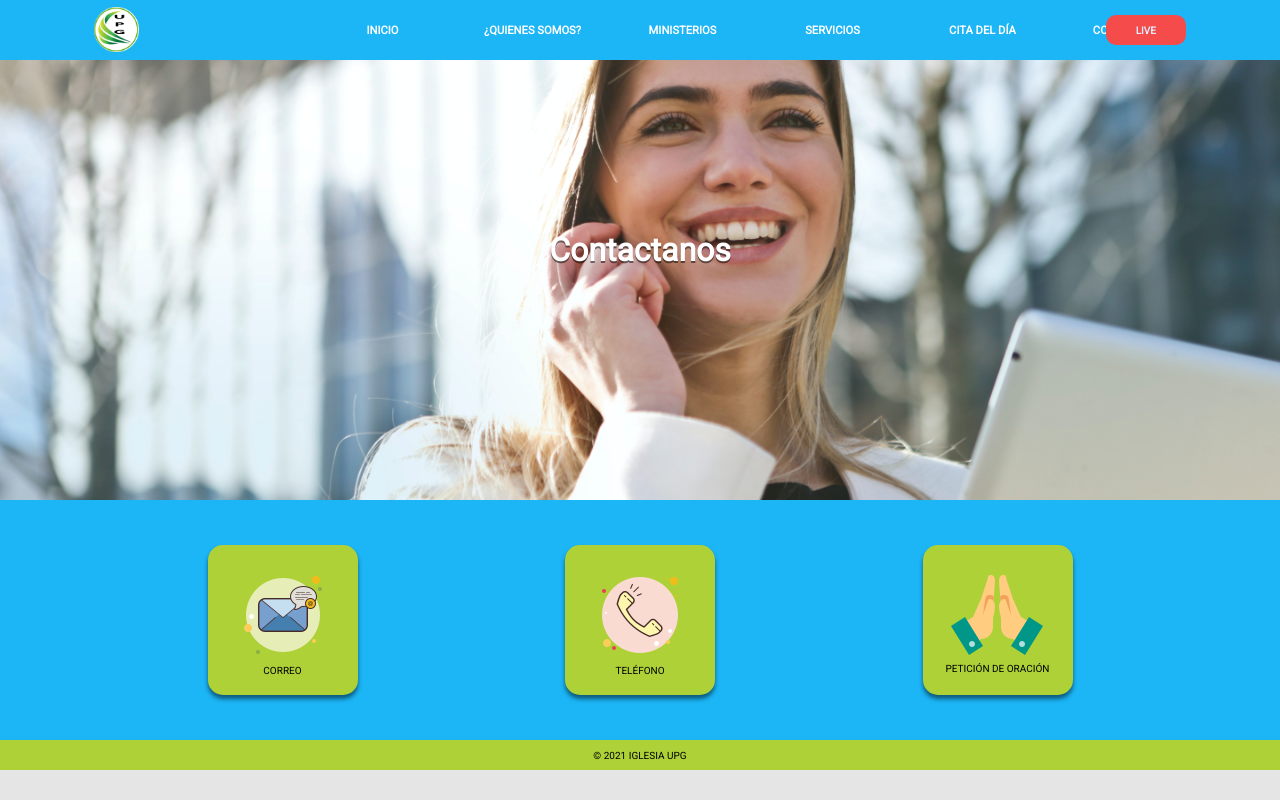
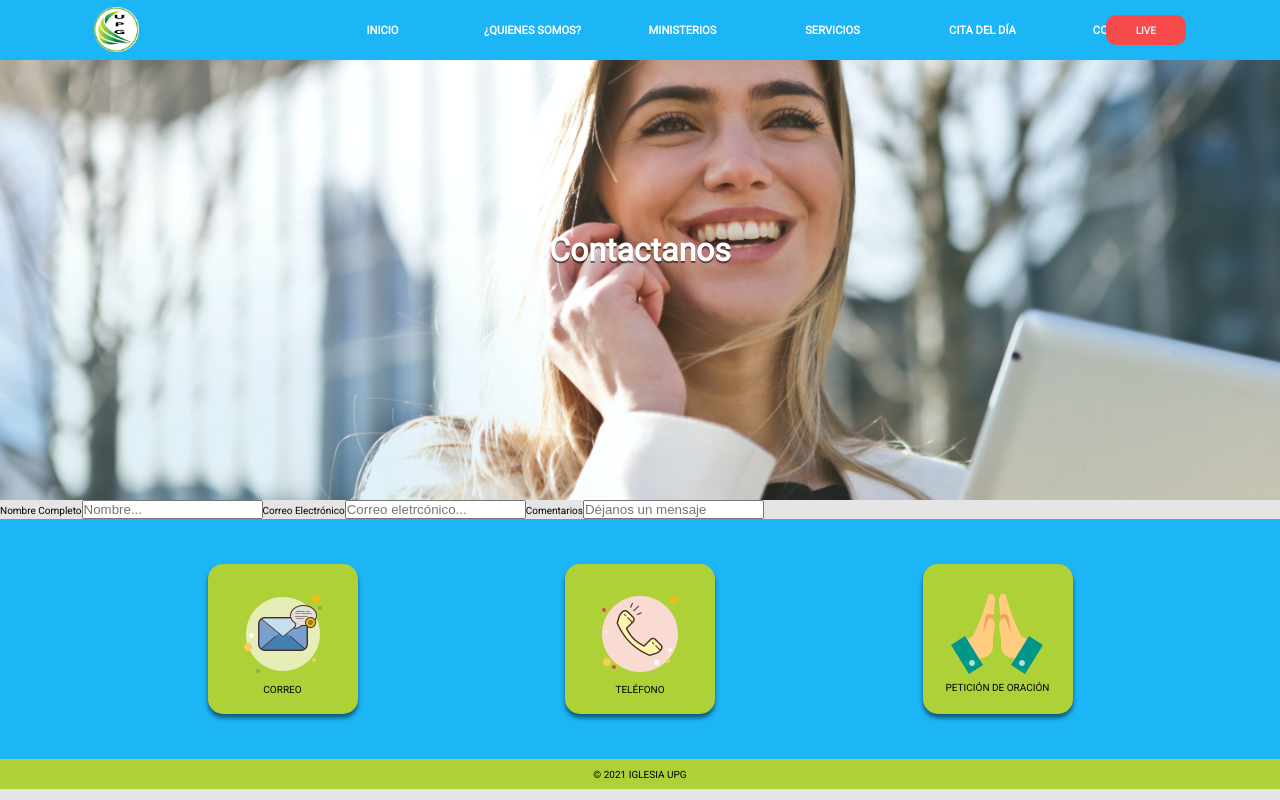
Before and after one commit to sergiolvargas95/UPGReact, a React app: page /Contactanos in a window 1280 px wide. Built offline with nearby package versions, Linux system fonts and the light colour scheme.

Commit message:
creating the contact section with a form

```diff
--- a/src/Pages/Contact.jsx
+++ b/src/Pages/Contact.jsx
@@ -1,6 +1,7 @@
 import React from 'react';
 import MiniHero from '../components/MiniHero';
 import ContactImg from '../assets/images/Contact.png';
+import Form from '../components/Form';
 
 
 const Contact = () => {
@@ -10,6 +11,7 @@ const Contact = () => {
                 HeroImg={ContactImg}
                 Title="Contactanos"
             />
+            <Form />
         </React.Fragment>
     )
 }
--- /dev/null
+++ b/src/components/Form.jsx
@@ -0,0 +1,18 @@
+import React from 'react'
+
+const Form = () => {
+    return (
+        <React.Fragment>
+            <form className="Form">
+                <label>Nombre Completo</label>
+                <input type="text" name="name" placeholder="Nombre..."/>
+                <label>Correo Electrónico</label>
+                <input type="email" name="email" placeholder="Correo eletrcónico..."/>
+                <label>Comentarios</label>
+                <input type="text" name="comments" placeholder="Déjanos un mensaje"/>
+            </form>
+        </React.Fragment>
+    )
+}
+
+export default Form;
```
